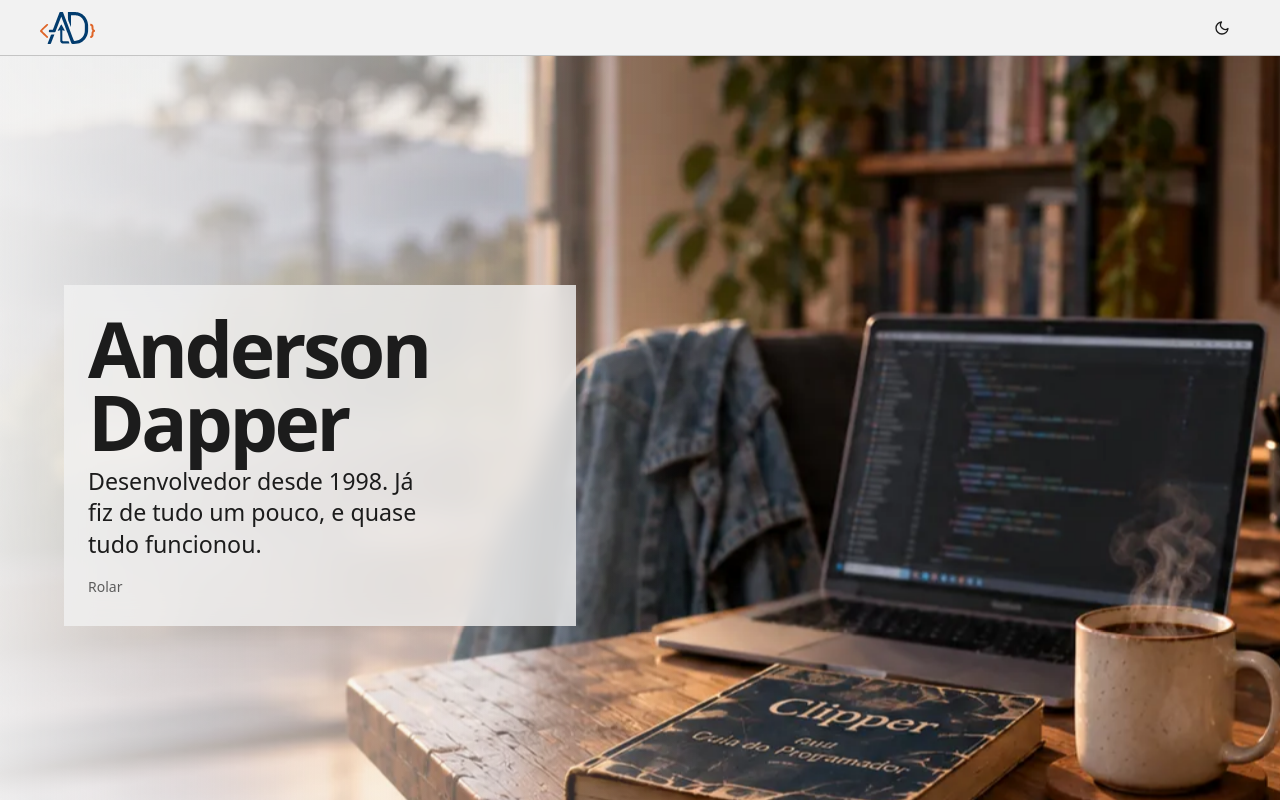
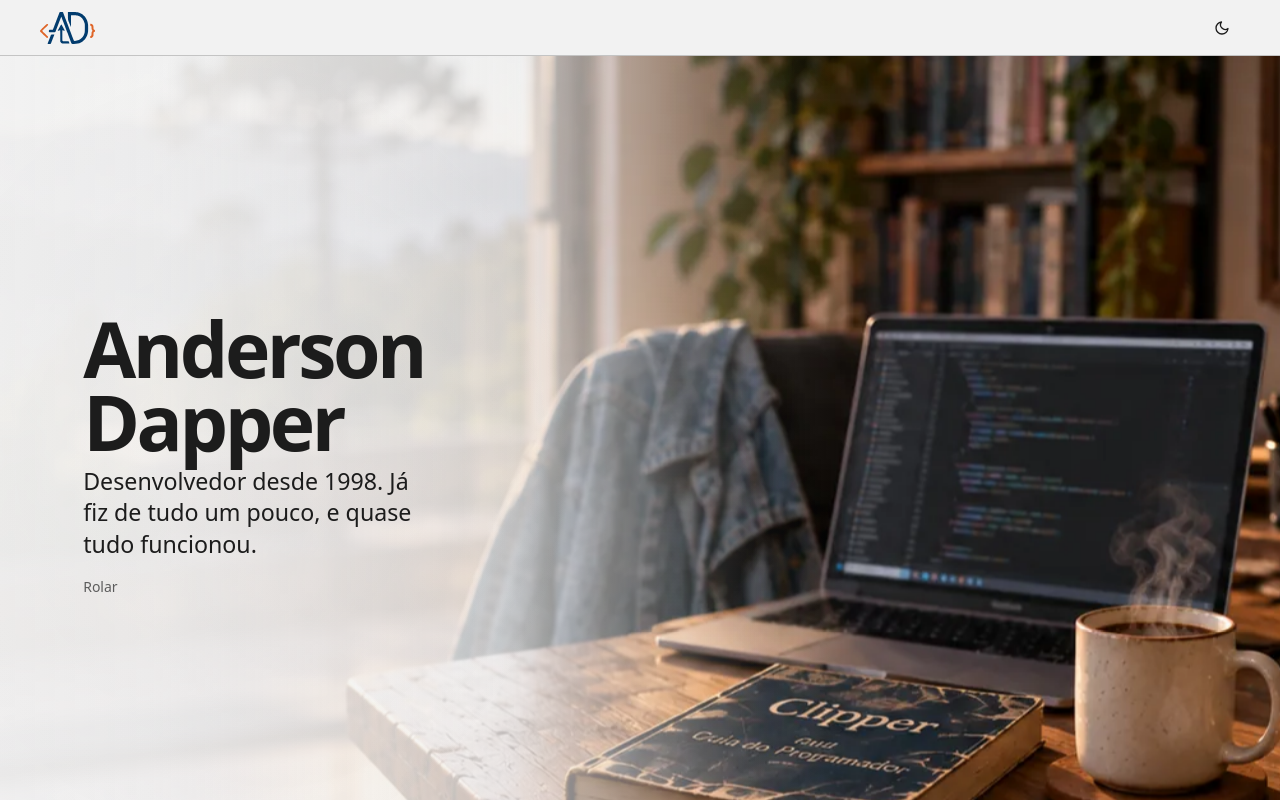
Before and after one commit to toppermitz/andersondapper, a Next.js app: page / in a window 1280 px wide. Shown: the top 800 px of the page. Built offline with nearby package versions, Linux system fonts and the light colour scheme.

Commit message:
fix: troca o painel fosco por um degradê no desktop
O texto fica direto sobre a foto, com um véu só na esquerda que some antes do meio da imagem. A coluna fica mais estreita e o ano continua atrás, bem claro.

Co-authored-by: Anderson Dapper Rocha <anderson@andersondapper.com.br>

```diff
--- a/src/app/globals.css
+++ b/src/app/globals.css
@@ -243,33 +243,61 @@ a {
   }
 
   .era-year {
+    z-index: 0;
     top: 18%;
     bottom: auto;
     left: 2vw;
-    color: rgba(255, 255, 255, 0.34);
+    color: rgba(255, 255, 255, 0.26);
     font-size: clamp(8rem, 30vw, 22rem);
     text-shadow: none;
-    -webkit-text-stroke: 1px rgba(0, 0, 0, 0.28);
+    -webkit-text-stroke: 1px rgba(0, 0, 0, 0.22);
   }
 
   .era-scrim {
     inset: 0;
     height: auto;
-    background: linear-gradient(
-      90deg,
-      color-mix(in srgb, var(--bg) 92%, transparent) 0%,
-      transparent 55%
-    );
+    background:
+      radial-gradient(
+        ellipse 34rem 78% at 16% 50%,
+        color-mix(in srgb, var(--bg) 22%, transparent) 0%,
+        transparent 68%
+      ),
+      linear-gradient(
+        90deg,
+        color-mix(in srgb, var(--bg) 95%, transparent) 0%,
+        color-mix(in srgb, var(--bg) 92%, transparent) 12%,
+        color-mix(in srgb, var(--bg) 86%, transparent) 22%,
+        color-mix(in srgb, var(--bg) 80%, transparent) 32%,
+        color-mix(in srgb, var(--bg) 74%, transparent) 40%,
+        color-mix(in srgb, var(--bg) 46%, transparent) 48%,
+        color-mix(in srgb, var(--bg) 18%, transparent) 55%,
+        color-mix(in srgb, var(--bg) 5%, transparent) 60%,
+        transparent 66%
+      );
   }
 
   .era-copy {
     z-index: 3;
-    width: min(34rem, 40vw);
-    margin-left: 5vw;
-    padding: 1.75rem 1.5rem;
-    background: color-mix(in srgb, var(--bg) 80%, transparent);
-    -webkit-backdrop-filter: blur(14px);
-    backdrop-filter: blur(14px);
+    width: min(40ch, 36vw);
+    margin: 0;
+    padding: 3rem 0 3rem 6.5vw;
+    background: none;
+    font-size: 1.1875rem;
+    -webkit-backdrop-filter: none;
+    backdrop-filter: none;
+  }
+
+  .era-copy p {
+    max-width: 40ch;
+    font-size: 1.1875rem;
+    font-weight: 500;
+    line-height: 1.7;
+  }
+}
+
+@media (min-width: 768px) {
+  html.dark .era-copy p {
+    text-shadow: 0 1px 2px rgba(0, 0, 0, 0.55);
   }
 }
 
```
